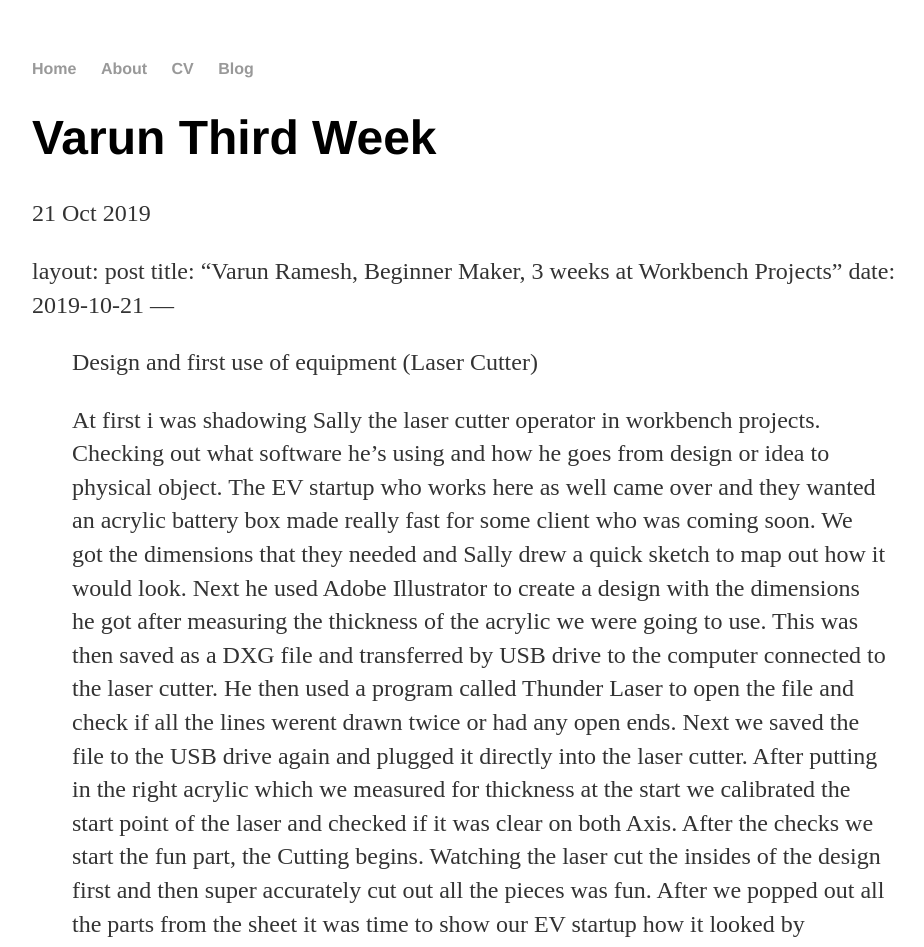
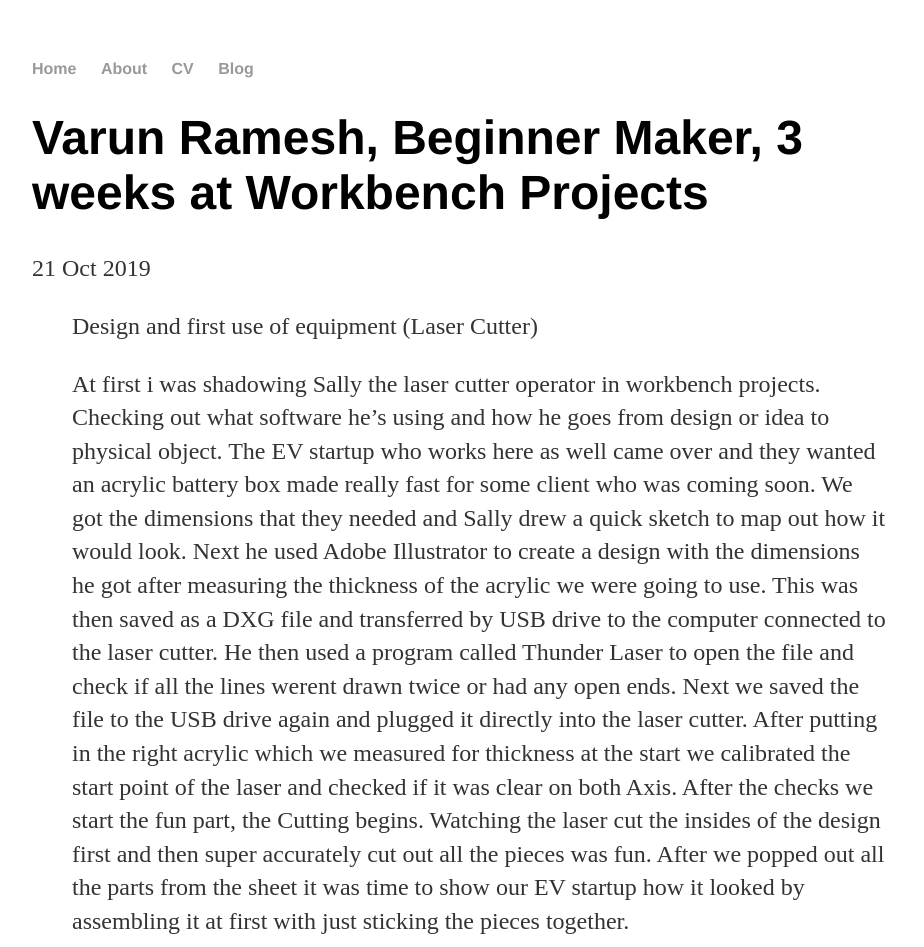
Before and after one commit to Varunversion1/Varunversion1.github.io, a Jekyll site: the page built from _posts/2019-10-21-varun-third-week.md, in a window 1280 px wide. Shown: the top 947 px of the page, without its empty margins (160-1084 px from the left). Built offline with Jekyll 4.4.1, drawn with Linux system fonts in a browser that asks for light colours; our own code applies the rules of GitHub Pages for plain Markdown files; grey boxes are pictures that could not be loaded.

Commit message:
Update 2019-10-21-varun-third-week.md

```diff
--- a/_posts/2019-10-21-varun-third-week.md
+++ b/_posts/2019-10-21-varun-third-week.md
@@ -1,11 +1,14 @@
+---
 layout: post
 title: "Varun Ramesh, Beginner Maker, 3 weeks at Workbench Projects"
 date: 2019-10-21
 ---
+>
 >Design and first use of equipment (Laser Cutter)
 >
->At first i was shadowing Sally the laser cutter operator in workbench projects. Checking out what software he's using and how he goes from design or idea to physical object. The EV startup who works here as well came over and they wanted an acrylic battery box made really fast for some client who  was coming soon. We got the dimensions that they needed and Sally drew a quick sketch to map out how it would look. Next he used Adobe Illustrator to create a design with the dimensions he got after measuring the thickness of the acrylic we were going to use. This was then saved as a DXG file and transferred by USB drive to the computer connected to the laser cutter. He then used a program called Thunder Laser to open the file and check if all the lines werent drawn twice or had any open ends. Next we saved the file to the USB drive again and plugged it directly into the laser cutter. After putting in the right acrylic which we measured for thickness at the start we calibrated the start point of the laser and checked if it was clear on both Axis. After the checks we start the fun part, the Cutting begins. Watching the laser cut the insides of the design first and then super accurately cut out all the pieces was fun. After we popped out all the parts from the sheet it was time to show our EV startup how it looked by assembling it at first with just sticking the pieces together.
+>At first i was shadowing Sally the laser cutter operator in workbench projects. Checking out what software he's using and how he goes from design or idea to physical object. The EV startup who works here as well came over and they wanted an acrylic battery box made really fast for some client who  was coming soon. We got the dimensions that they needed and Sally drew a quick sketch to map out how it would look. Next he used Adobe Illustrator to create a design with the dimensions he got after measuring the thickness of the acrylic we were going to use. This was then saved as a DXG file and transferred by USB drive to the computer connected to the laser cutter. He then used a program called Thunder Laser to open the file and check if all the lines werent drawn twice or had any open ends. Next we saved the file to the USB drive again and plugged it directly into the laser cutter.
+>After putting in the right acrylic which we measured for thickness at the start we calibrated the start point of the laser and checked if it was clear on both Axis. After the checks we start the fun part, the Cutting begins. Watching the laser cut the insides of the design first and then super accurately cut out all the pieces was fun. After we popped out all the parts from the sheet it was time to show our EV startup how it looked by assembling it at first with just sticking the pieces together.
 >
->[Battery box assembly](https://giphy.com/gifs/cO2NUE0yOpAEHs4QG3/fullscreen)
+>![Battery box assembly](https://giphy.com/gifs/cO2NUE0yOpAEHs4QG3/fullscreen)
 >
 >
```
